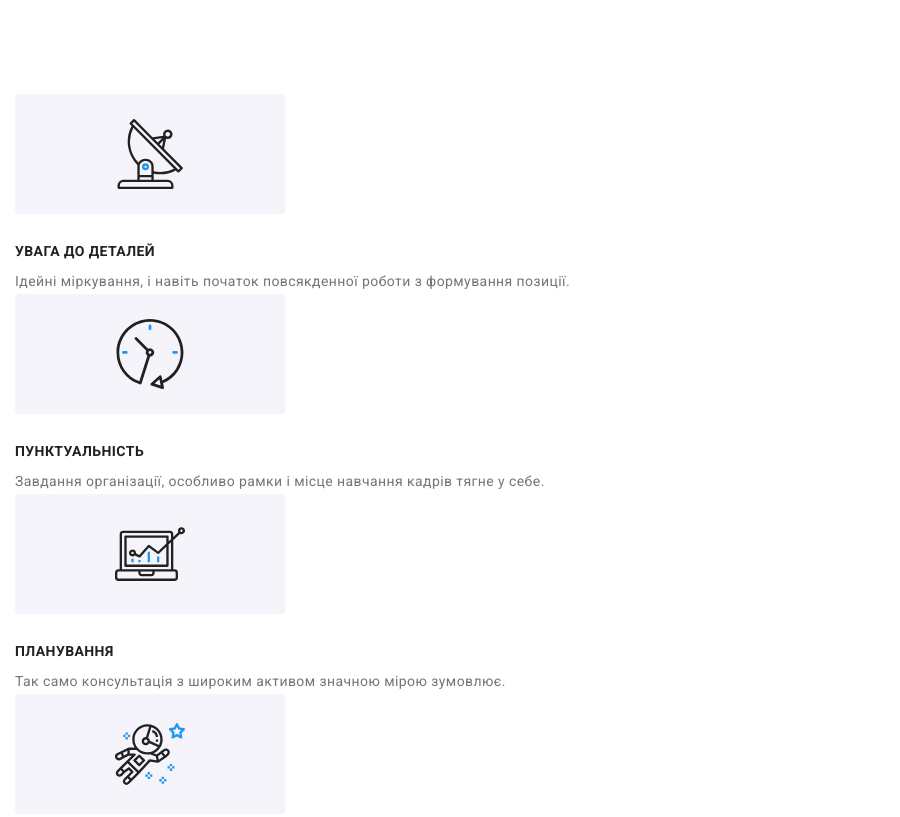
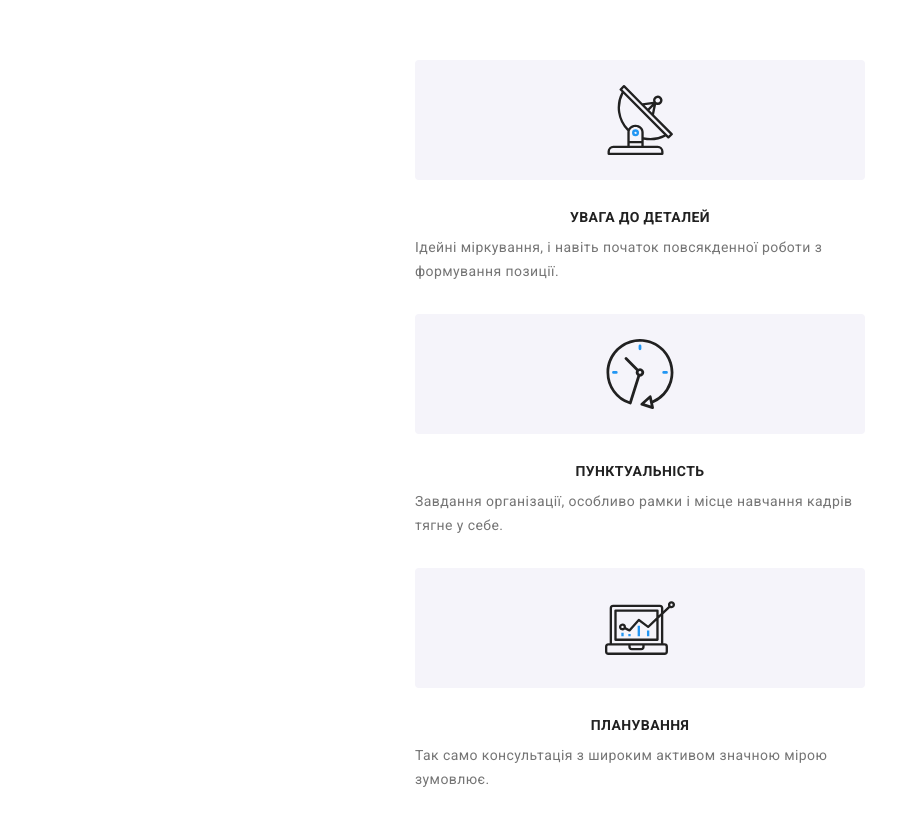
Before and after one commit to LysovMaxim/goit-markup-hw-08, a plain HTML site: page index.html in a window 1280 px wide. Shown: the top 817 px of the page, without its empty margins (0-900 px from the left). Drawn offline with nearby package versions, Linux system fonts and the light colour scheme.

Commit message:
Адаптував секцію наші переваги під екран 480px

```diff
--- a/sass/main/_benefits.scss
+++ b/sass/main/_benefits.scss
@@ -1,7 +1,9 @@
 .benefits {
   background-color: var(--second-color);
-  padding-top: 94px;
-  padding-bottom: 94px;
+  // padding-top: 94px;
+  // padding-bottom: 94px;
+  padding-top: 60px;
+  padding-bottom: 60px;
 }
 
 .caption {
@@ -17,10 +19,10 @@
   overflow: hidden;
 }
 
-.benefits-list {
-  // display: flex;
-  // gap: 30px;
-}
+// .benefits-list {
+//   display: flex;
+//   gap: 30px;
+// }
 
 .benefits-list__icons {
   width: 270px;
@@ -31,11 +33,15 @@
   display: flex;
   align-items: center;
   justify-content: center;
+  width: 100%;
 }
 
 .benefits-list__item {
   list-style: var(--point);
-  flex-basis: calc((100% - 90px) / 4);
+  // flex-basis: calc((100% - 90px) / 4);
+  &:not(:last-child) {
+    margin-bottom: 30px;
+  }
 }
 
 .benefits-list__item-header {
@@ -44,6 +50,7 @@
   letter-spacing: 0.03em;
   text-transform: uppercase;
   margin-bottom: 10px;
+  text-align: center;
 }
 
 .benefits-list__text {
--- a/sass/utils/_variables.scss
+++ b/sass/utils/_variables.scss
@@ -27,10 +27,17 @@ ul {
   padding-left: 15px;
   padding-right: 15px;
   margin: 0 auto;
+
+  @media screen and (min-width: 480px) {
+    max-width: 480px;
+  }
 }
 
 img {
   display: block;
+  max-width: 100%;
+  height: auto;
+  width: 100%;
 }
 
 body {
```
Also changed, not shown: css/main.css, css/main.min.css, 2 other files.
